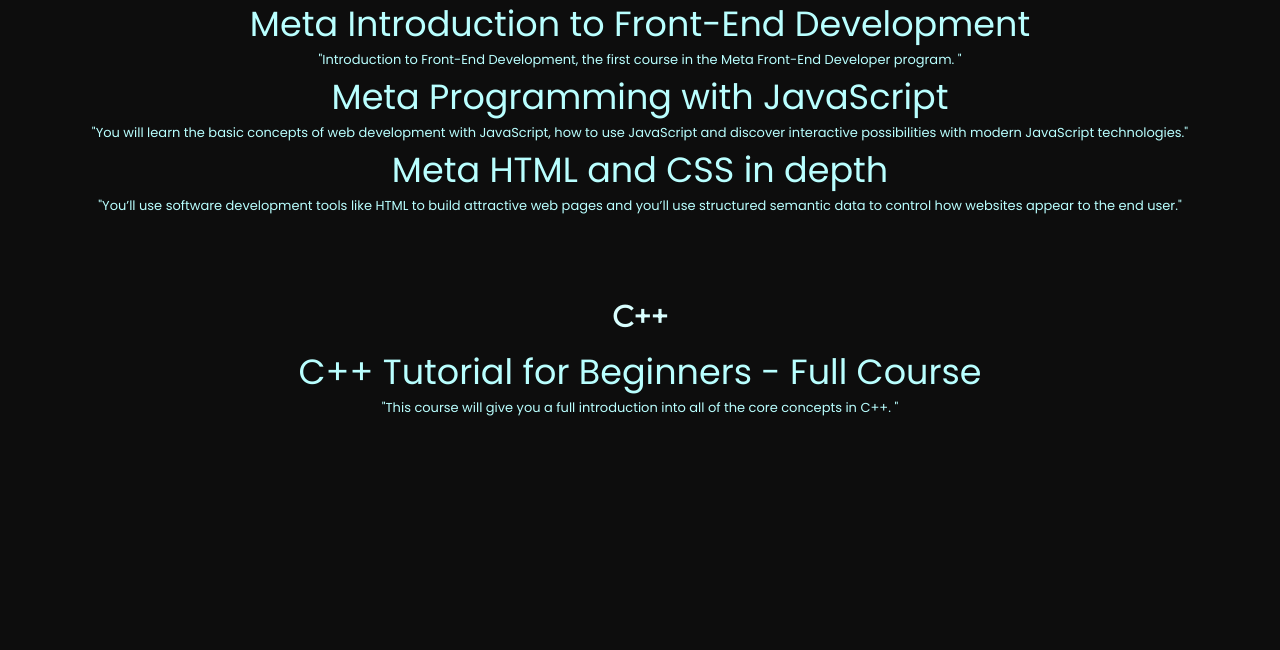
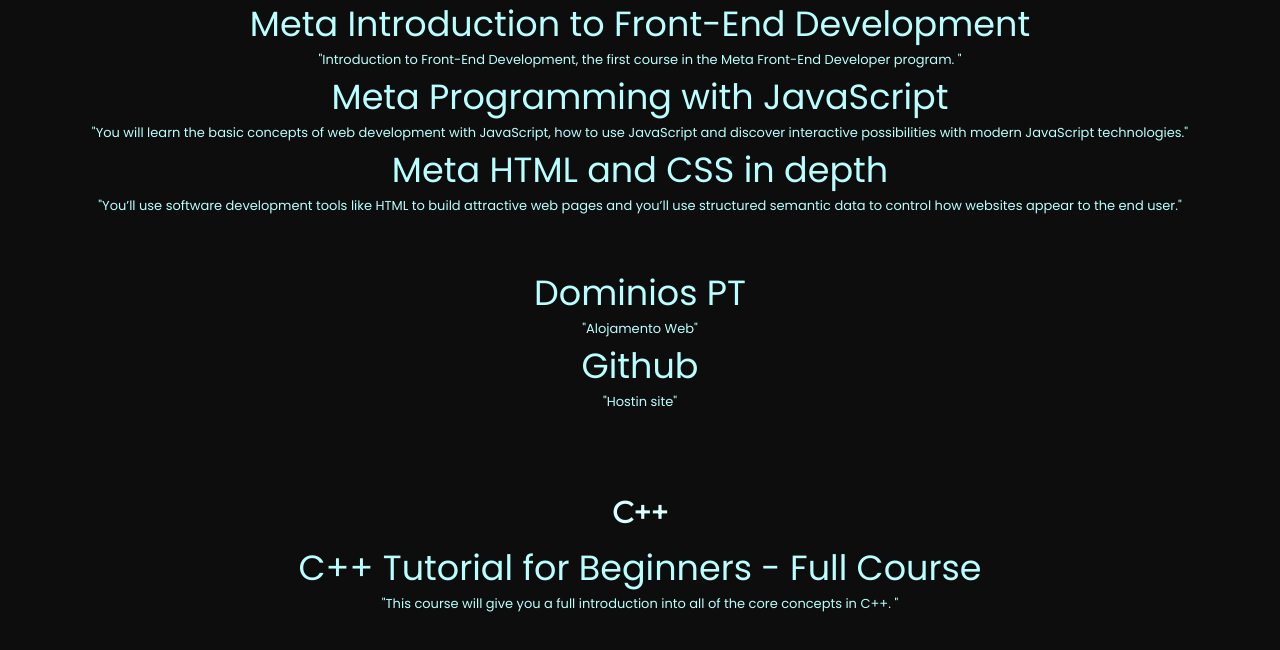
Before and after one commit to andytfc/recursos, a plain HTML site: page index.html in a window 1280 px wide. Shown: the part 766-1416 px from the top of the page. Before the commit the page ends 1226 px from the top, so only its background shows below. Drawn offline with Linux system fonts and the light colour scheme.

Commit message:
Add files via upload

```diff
--- a/index.html
+++ b/index.html
@@ -62,6 +62,19 @@
             target="_blank">Meta HTML and CSS in depth</a>
             <p>"You’ll use software development tools like HTML to build attractive web pages and you’ll use structured semantic data to control how websites appear to the end user."</p>
         </div>
+        <br>
+        <br>
+        <div class="intro_cs50">
+            <a href="https://www.dominios.pt"
+            target="_blank">Dominios PT</a>
+            <p>"Alojamento Web"</p>
+        </div>
+
+        <div class="intro_cs50">
+            <a href="https://github.com/andytfc/recursos"
+            target="_blank">Github</a>
+            <p>"Hostin site"</p>
+        </div>
     </div>
 
     <div class="intro cpp">
--- a/style.css
+++ b/style.css
@@ -48,6 +48,7 @@
 .intro:hover, .intro:hover h2, .intro:hover .intro_cs50, .intro:hover .intro_cs50 a, .intro:hover .intro_cs50 p {
     transition: 950ms;
     background-color: rgb(185, 255, 255);
+    color:rgba(69, 95, 95, 0.18);
 }
 
 .intro:hover .intro_titulo h2{
@@ -59,16 +60,16 @@
 .intro_cs50 a:hover{
     transition: 100ms;
     font-size: 39px;
-    color: rgb(136, 18, 18);
+    color: rgb(136, 18, 18) !important;
 }
 
 .intro_cs50 a:hover + p{
     transition: 100ms;
-    color: rgb(136, 18, 18);
+    color: rgb(136, 18, 18)!important;
 }
 
 .intro_cs50 p:hover{
-    color: rgb(136, 18, 18);
+    color: rgb(136, 18, 18)!important;
 
 }
 
```
